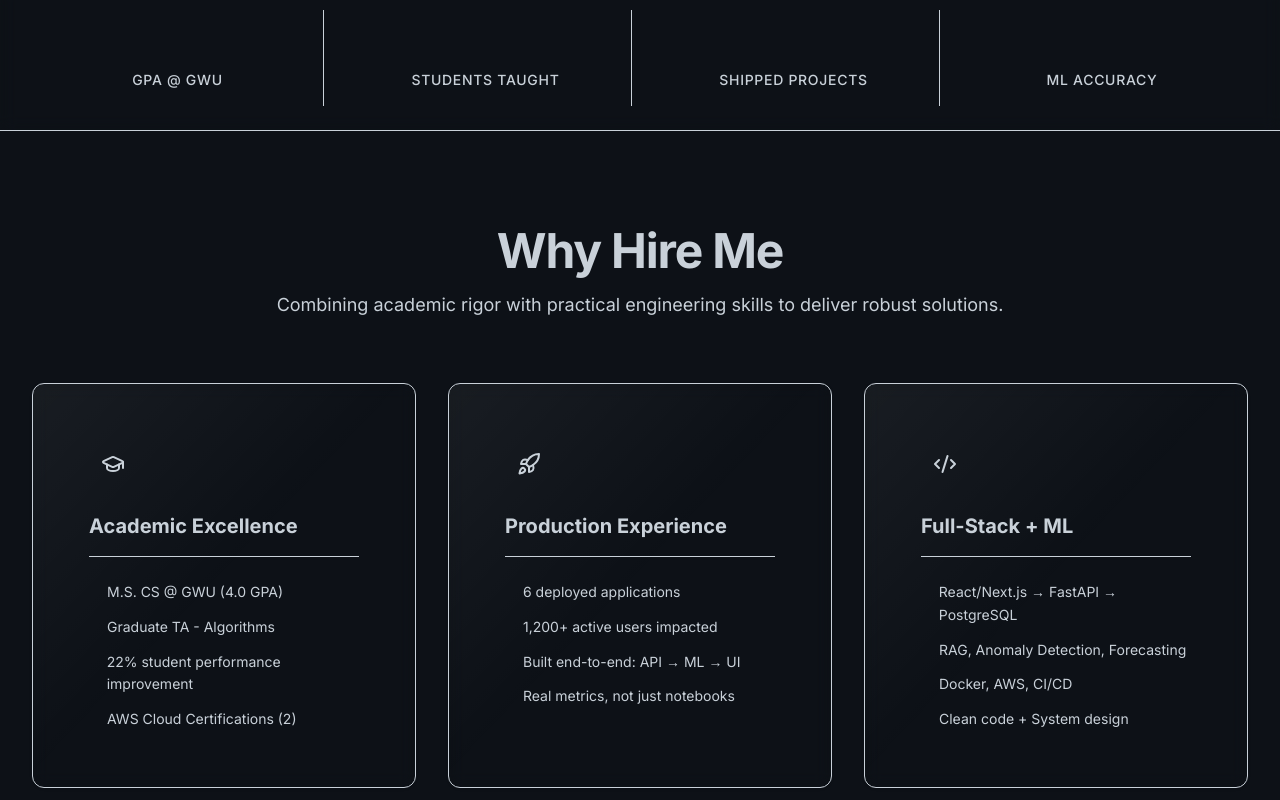
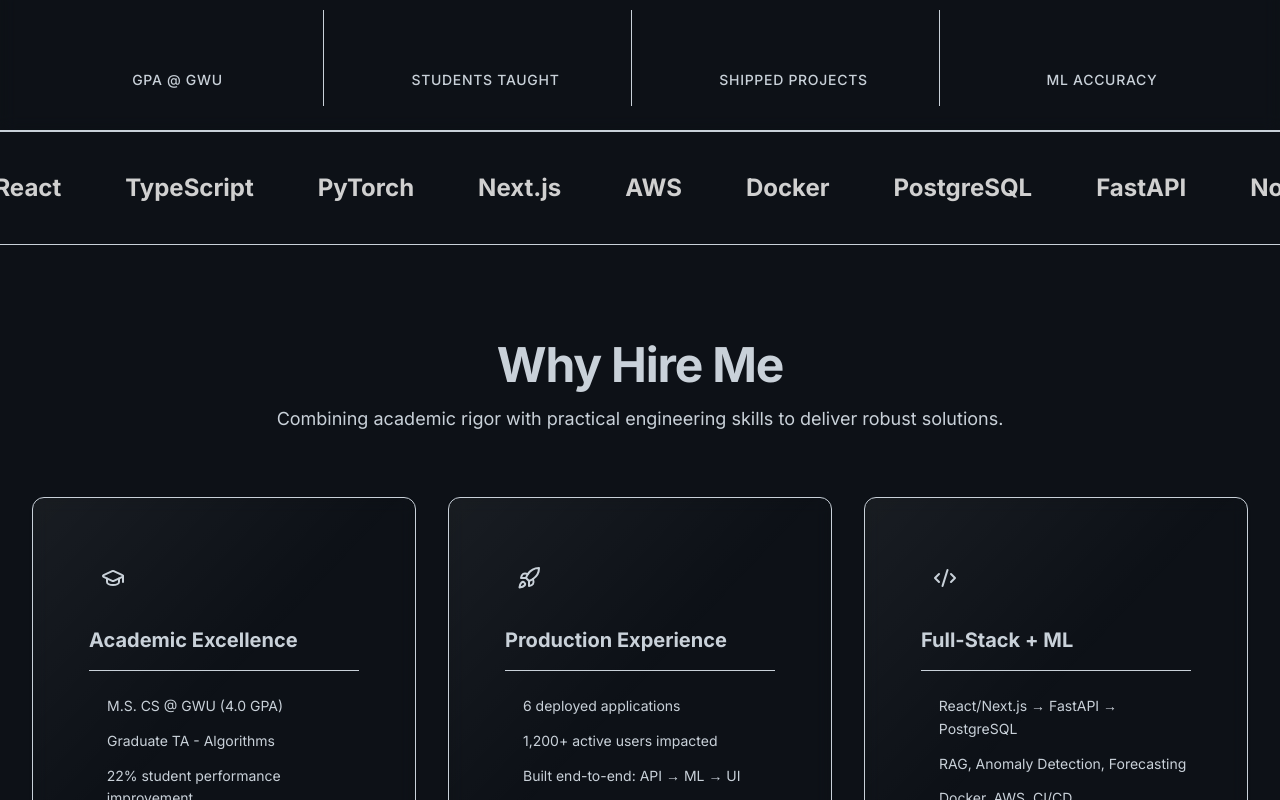
Before and after one commit to aabhiyann/portfolio-abhiyan, a React (Vite) app: page / in a window 1280 px wide. Shown: the part 840-1640 px from the top of the page. Built offline with nearby package versions, Linux system fonts and the light colour scheme.

Commit message:
feat: implement professional skills slider 2.0

```diff
--- a/src/components/SkillsSlider.tsx
+++ b/src/components/SkillsSlider.tsx
@@ -1,88 +1,58 @@
-import React, { useState, useEffect } from "react";
+import React from "react";
+import { motion } from "framer-motion";
+
+const skills = [
+  "Python",
+  "React",
+  "TypeScript",
+  "PyTorch",
+  "Next.js",
+  "AWS",
+  "Docker",
+  "PostgreSQL",
+  "FastAPI",
+  "Node.js",
+  "Tailwind",
+  "Git",
+  "C++",
+  "Java",
+  "Scikit-learn",
+  "TensorFlow",
+];
+
+const duplicatedSkills = [...skills, ...skills, ...skills]; // Triple for smoother loop
 
 const SkillsSlider: React.FC = () => {
-  const [isPaused, setIsPaused] = useState(false);
-  const [isVisible, setIsVisible] = useState(true);
+  return (
+    <div className="w-full py-10 border-y border-border-primary/30 bg-bg-primary overflow-hidden relative group">
+      {/* Gradient Masks */}
+      <div className="absolute inset-y-0 left-0 w-24 bg-gradient-to-r from-bg-primary via-bg-primary/80 to-transparent z-10 pointer-events-none"></div>
+      <div className="absolute inset-y-0 right-0 w-24 bg-gradient-to-l from-bg-primary via-bg-primary/80 to-transparent z-10 pointer-events-none"></div>
 
-  const skills = [
-    // Languages
-    "Python",
-    "Java",
-    "C++",
-    "TypeScript",
-    // AI/ML
-    "PyTorch",
-    "TensorFlow",
-    "RAG Systems",
-    "LangChain",
-    "Scikit-learn",
-    // Web & Cloud
-    "React",
-    "Next.js",
-    "FastAPI",
-    "Node.js",
-    "AWS",
-    "Docker",
-    "Kubernetes",
-    "PostgreSQL",
-    "System Design",
-  ];
-
-  // Duplicate skills for seamless infinite scroll
-  const duplicatedSkills = [...skills, ...skills];
-
-  useEffect(() => {
-    const handleScroll = () => {
-      const heroSection = document.getElementById("hero");
-      if (heroSection) {
-        const heroBottom = heroSection.offsetTop + heroSection.offsetHeight;
-        const scrollPosition = window.scrollY + window.innerHeight;
-
-        // Show slider when hero section is visible
-        setIsVisible(
-          scrollPosition > heroSection.offsetTop && window.scrollY < heroBottom,
-        );
-      }
-    };
-
-    // Check on mount
-    handleScroll();
-
-    window.addEventListener("scroll", handleScroll);
-    return () => window.removeEventListener("scroll", handleScroll);
-  }, []);
-
-  if (!isVisible) return null;
-
-  return (
-    <div
-      className="fixed bottom-0 left-0 w-full py-12 pointer-events-none"
-      style={{
-        background: "linear-gradient(to top, rgba(0,0,0,0.95), transparent)",
-        zIndex: 5,
-      }}
-      onMouseEnter={() => setIsPaused(true)}
-      onMouseLeave={() => setIsPaused(false)}
-    >
-      <div className="text-center text-xs text-text-muted mb-8 uppercase tracking-wider font-semibold font-heading">
-        Technical Arsenal
-      </div>
-      <div className="overflow-hidden whitespace-nowrap">
-        <div
-          className="inline-block"
-          style={{
-            animation: isPaused ? "none" : "scroll 45s linear infinite",
+      <div className="flex">
+        <motion.div
+          className="flex gap-16 whitespace-nowrap"
+          animate={{ x: [0, -1000] }} // Adjust value based on width estimation
+          transition={{
+            x: {
+              repeat: Infinity,
+              repeatType: "loop",
+              duration: 40,
+              ease: "linear",
+            },
           }}
         >
           {duplicatedSkills.map((skill, index) => (
-            <span
+            <div
               key={index}
-              className="inline-block mx-10 text-sm font-semibold text-text-muted tracking-wide font-heading"
+              className="relative flex items-center justify-center group/skill cursor-default"
             >
-              {skill}
-            </span>
+              <span className="text-xl md:text-2xl font-bold font-heading text-text-muted/30 grayscale transition-all duration-300 group-hover/skill:text-text-primary group-hover/skill:grayscale-0 group-hover/skill:opacity-100 group-hover/skill:scale-110">
+                {skill}
+              </span>
+            </div>
           ))}
-        </div>
+        </motion.div>
       </div>
     </div>
   );
--- a/src/pages/Home.tsx
+++ b/src/pages/Home.tsx
@@ -9,7 +9,7 @@ import { MotionCard } from "../components/ui/MotionCard";
 import SEO from "../components/SEO";
 import DottedBackground from "../components/DottedBackground";
 import HeroBento from "../components/HeroBento";
-// import SkillsSlider from "../components/SkillsSlider"; // Removing as per blueprint (distracting)
+import SkillsSlider from "../components/SkillsSlider"; // Skills Slider 2.0
 import WhyHireMe from "../components/WhyHireMe";
 import StatsBar from "../components/StatsBar";
 import ContactSection from "../components/ContactSection";
@@ -111,6 +111,9 @@ function Home() {
 
       {/* Stats Bar */}
       <StatsBar />
+
+      {/* Skills Slider 2.0 */}
+      <SkillsSlider />
 
       {/* Why Hire Me Section */}
       <WhyHireMe />
```
